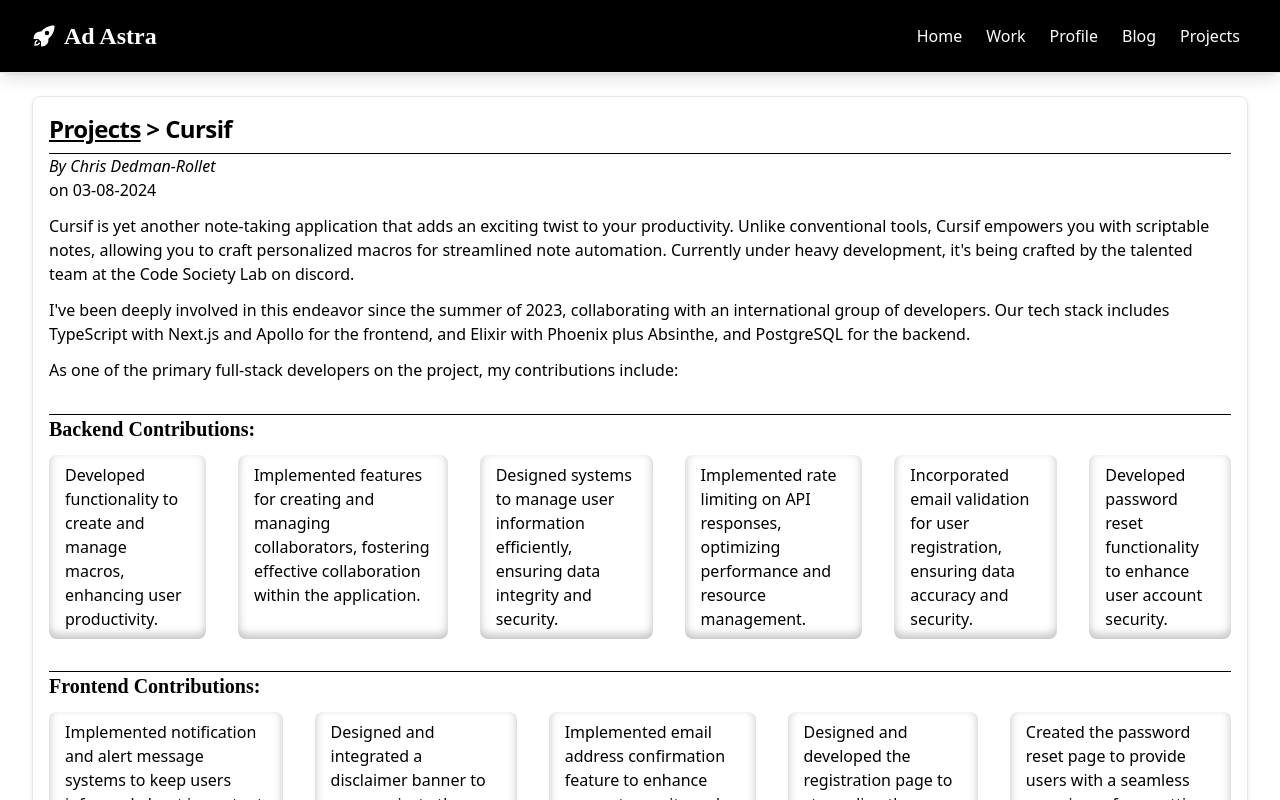
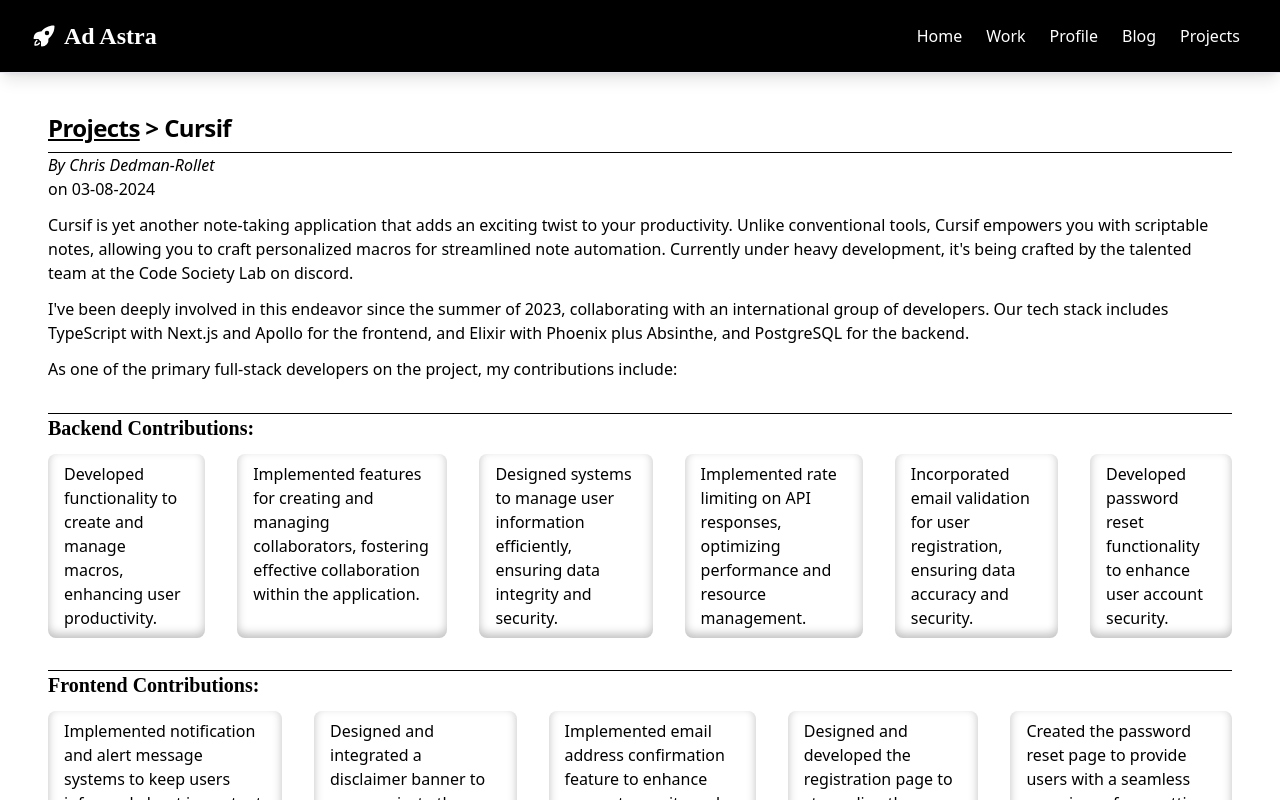
Before and after one commit to chrisdedman/website, a Next.js app: page /projects/cursif in a window 1280 px wide. Shown: the top 800 px of the page. Built offline with nearby package versions, Linux system fonts and the light colour scheme.

Commit message:
refactor: Remove unnecessary border styling from project pages

```diff
--- a/src/app/projects/asteroid/page.tsx
+++ b/src/app/projects/asteroid/page.tsx
@@ -9,7 +9,7 @@ export default function Asteroid() {
   return (
     <div className="h-screen p-4 lg:p-8 mt-16">
       <Menu />
-      <div className="p-4 border border-gray-200 rounded-lg shadow">
+      <div className="p-4">
         <h5 className="mb-2 text-2xl font-bold tracking-tight">
           <a href="/projects" className="underline">Projects</a>{" > "}Near Earth Object, Daily Tracker
         </h5>
--- a/src/app/projects/cursif/page.tsx
+++ b/src/app/projects/cursif/page.tsx
@@ -9,7 +9,7 @@ export default function Cursif() {
   return (
     <div className="h-screen p-4 lg:p-8 mt-16 ">
       <Menu />
-      <div className="p-4 border border-gray-200 rounded-lg shadow">
+      <div className="p-4">
         <h5 className="mb-2 text-2xl font-bold tracking-tight">
           <a href="/projects" className="underline">Projects</a>{" > "}Cursif
         </h5>
--- a/src/app/projects/resources/page.tsx
+++ b/src/app/projects/resources/page.tsx
@@ -10,7 +10,7 @@ export default function Asteroid() {
   return (
     <div className="h-screen p-4 lg:p-8 mt-16 ">
       <Menu />
-      <div className="p-4 border border-gray-200 rounded-lg shadow">
+      <div className="p-4">
         <h5 className="mb-2 text-2xl font-bold tracking-tight">
           <a href="/projects" className="underline">Projects</a>{" > "}Resource Library
         </h5>
```
